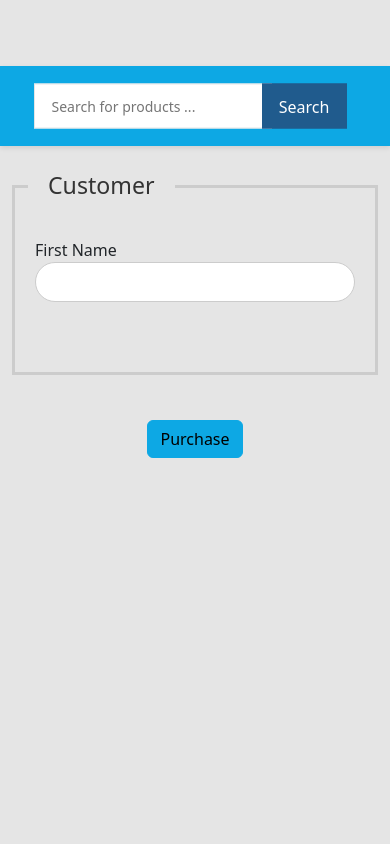
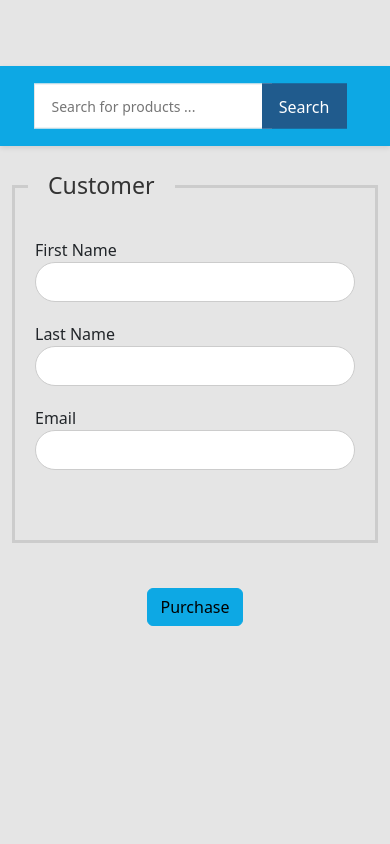
Before and after one commit to StanimalTheMan/ecommerce-frontend, an Angular app: page /checkout in a window 390 px wide. Shown: the top 844 px of the page. Built offline with nearby package versions, Linux system fonts and the light colour scheme; no server answers.

Commit message:
Add Event Handling for Submit

```diff
--- a/src/app/components/checkout/checkout.component.html
+++ b/src/app/components/checkout/checkout.component.html
@@ -1,7 +1,7 @@
 <div class="main-content page-m">
   <div class="section-content section-content-p30">
     <div class="container-fluid">
-      <form [formGroup]="checkoutFormGroup">
+      <form [formGroup]="checkoutFormGroup" (ngSubmit)="onSubmit()">
         <!-- customer form group -->
         <div formGroupName="customer" class="form-area">
           <h3>Customer</h3>
@@ -14,6 +14,24 @@
               </div>
             </div>
           </div>
+
+          <div class="row">
+            <div class="col-md-2"><label>Last Name</label></div>
+            <div class="col-md-9">
+              <div class="input-space">
+                <input formControlName="lastName" type="text" />
+              </div>
+            </div>
+          </div>
+
+          <div class="row">
+            <div class="col-md-2"><label>Email</label></div>
+            <div class="col-md-9">
+              <div class="input-space">
+                <input formControlName="email" type="text" />
+              </div>
+            </div>
+          </div>
         </div>
         <!-- submit button-->
         <div class="text-center">
--- a/src/app/components/checkout/checkout.component.ts
+++ b/src/app/components/checkout/checkout.component.ts
@@ -19,4 +19,13 @@ export class CheckoutComponent implements OnInit {
       }),
     });
   }
+
+  onSubmit() {
+    console.log('Handling the submit button');
+    console.log(this.checkoutFormGroup.get('customer').value);
+    console.log(
+      'The email address is ' +
+        this.checkoutFormGroup.get('customer').value.email
+    );
+  }
 }
```
